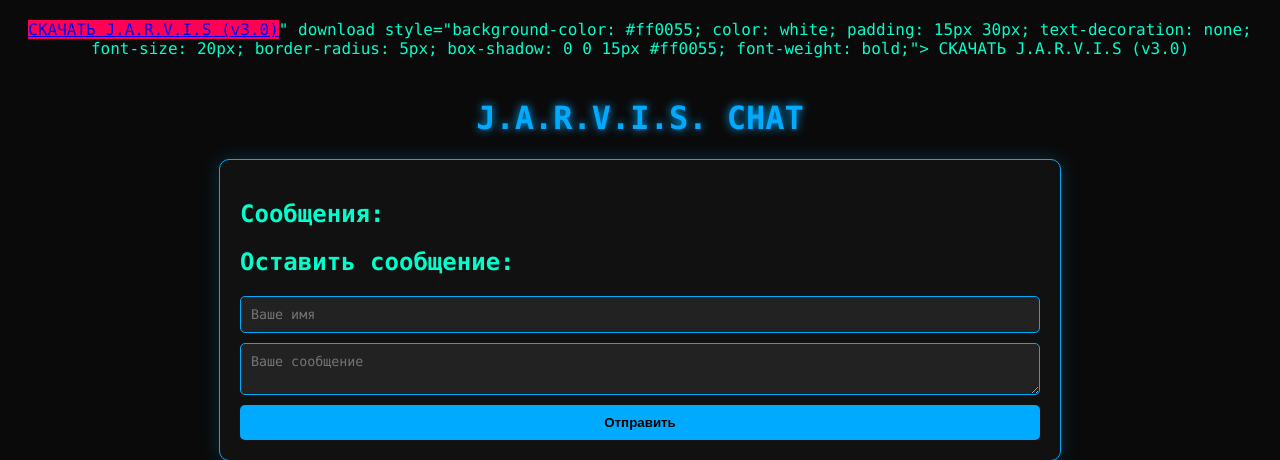
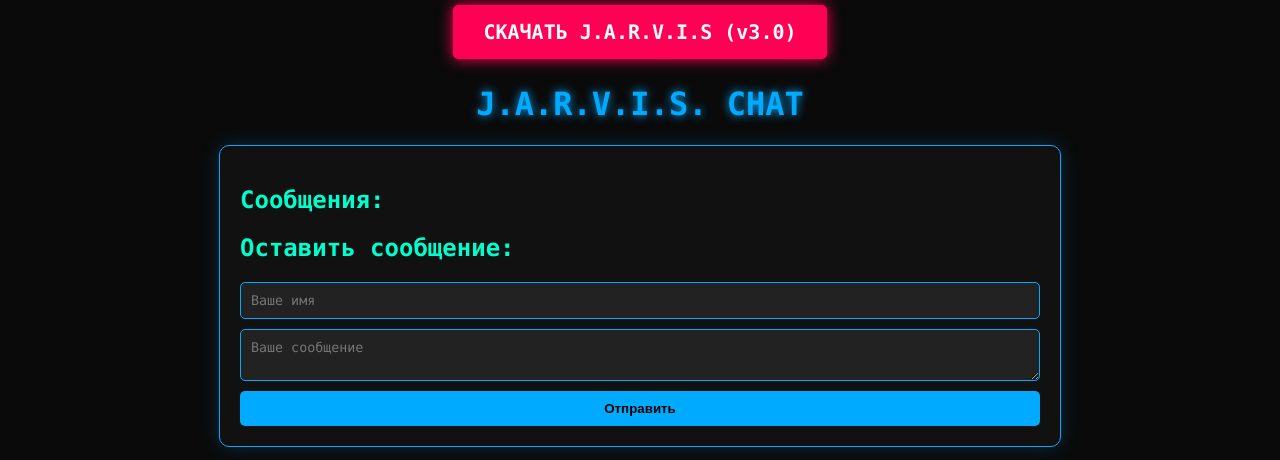
Before and after one commit to danillenat/Jarvis2, a Flask app: page / in a window 1280 px wide. Shown: the top 460 px of the page. Run offline with Flask 3, Linux system fonts and the light colour scheme.

Commit message:
Update index.html

```diff
--- a/templates/index.html
+++ b/templates/index.html
@@ -72,11 +72,13 @@
     </style>
 </head>
 <body>
+    <!-- КНОПКА СКАЧИВАНИЯ -->
     <div style="text-align: center; margin-bottom: 20px;">
-        <a href="<a href="https://drive.google.com/uc?export=download&id=1cLy4jRqjICdyvZbGKRkB5_RIOQ54489L" download style="background-color: #ff0055; ...">СКАЧАТЬ J.A.R.V.I.S (v3.0)</a>" download style="background-color: #ff0055; color: white; padding: 15px 30px; text-decoration: none; font-size: 20px; border-radius: 5px; box-shadow: 0 0 15px #ff0055; font-weight: bold;">
+        <a href="https://drive.google.com/uc?export=download&id=1cLy4jRqjICdyvZbGKRkB5_RIOQ54489L" style="background-color: #ff0055; color: white; padding: 15px 30px; text-decoration: none; font-size: 20px; border-radius: 5px; box-shadow: 0 0 15px #ff0055; font-weight: bold;">
             СКАЧАТЬ J.A.R.V.I.S (v3.0)
         </a>
     </div>
+
     <h1>J.A.R.V.I.S. CHAT</h1>
     <div class="container">
         <h2>Сообщения:</h2>
```
